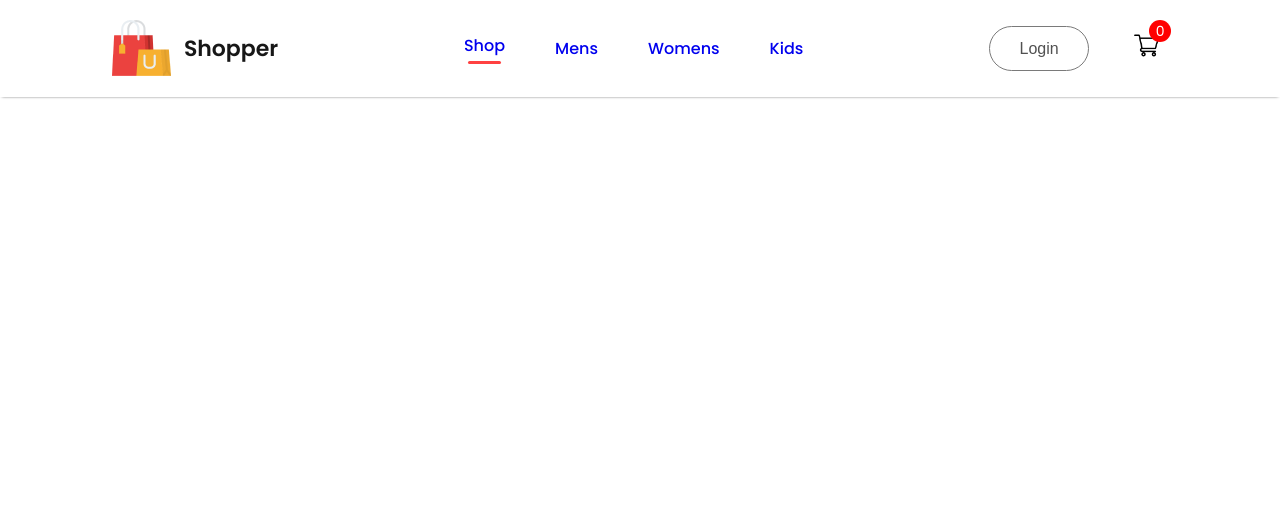
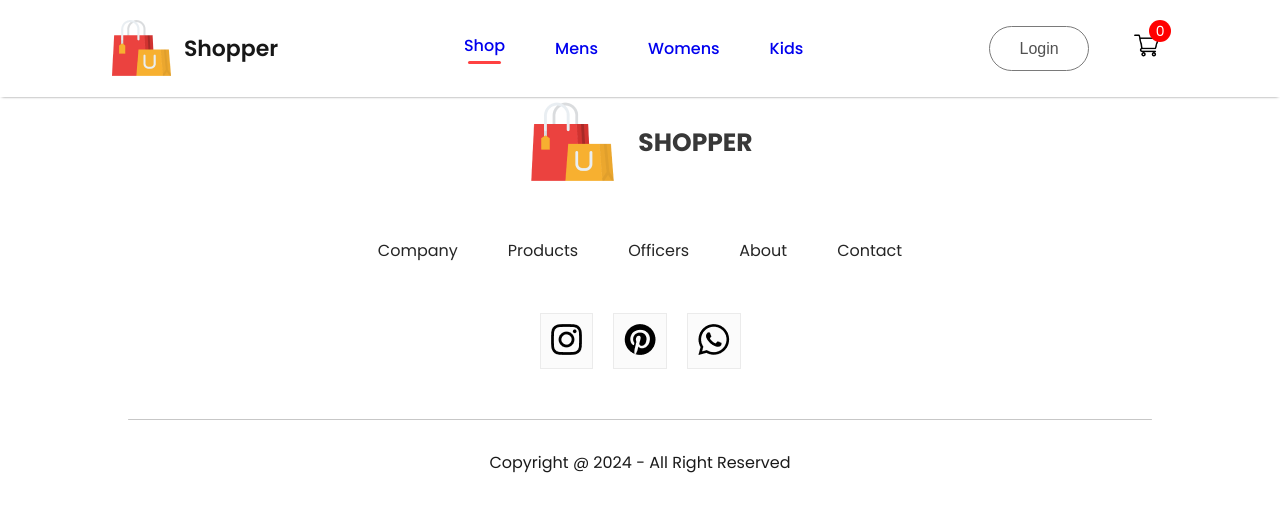
Before and after one commit to pawanrajora143/E-commerce-project, a React (Create React App) app: page /login in a window 1280 px wide. Shown: the top 512 px of the page. Built offline with nearby package versions, Linux system fonts and the light colour scheme.

Commit message:
add footer

```diff
--- a/src/App.js
+++ b/src/App.js
@@ -7,6 +7,7 @@ import ShopCategory from './Pages/ShopCategory';
 import Product from './Pages/Product';
 import Cart from './Pages/Cart';
 import LoginSignUp from './Pages/LoginSignUp';
+import Footer from './Components/Footer/Footer';
 
 function App() {
   return (
@@ -26,7 +27,7 @@ function App() {
         <Route path='/cart' element={<Cart/>} />
         <Route path='/login' element={<LoginSignUp/>} />
       </Routes>
-
+<Footer/>
       </BrowserRouter>
 
     </div>
--- a/src/Components/Assets/new_collections.js
+++ b/src/Components/Assets/new_collections.js
@@ -6,6 +6,7 @@ import p5_img from "./product_15.png";
 import p6_img from "./product_2.png";
 import p7_img from "./product_17.png";
 import p8_img from "./product_28.png";
+import p11_img from "./product_22.png";
 
 let new_collections = [
   {
@@ -64,6 +65,13 @@ let new_collections = [
     new_price: 100.0,
     old_price: 150.0,
   },
+  {
+    id: 21,
+    name: "Boys White Jacket ",
+    image: p11_img,
+    new_price: 100.0,
+    old_price: 150.0,
+  },
 ];
 
 export default new_collections;
--- /dev/null
+++ b/src/Components/Footer/Footer.css
@@ -0,0 +1,68 @@
+
+
+.footer{
+    display: flex;
+    flex-direction: column;
+    justify-content: center;
+    align-items: center;
+    gap: 50px;
+}
+
+.footer-logo{
+    display: flex;
+    align-items: center;
+    gap: 20px;
+   width: 50px;
+   justify-content: center;
+}
+
+.footer-logo p{
+    color: #383838;
+    font-size: 25px;
+    font-weight: 700;
+}
+
+.footer-links{
+    display: flex;
+    list-style: none;
+    gap: 50px;
+    color: #252525;
+    font-size: 16px;
+}
+.footer-links li{
+  cursor: pointer;
+}
+.footer-social-icon{
+  display: flex;
+  gap: 20px;
+  cursor: pointer;
+
+}
+
+.footer-icon-container{
+    padding: 10px;
+    padding-bottom: 6px;
+    background: #fbfbfb;
+    border: 1px solid #ebebeb;
+
+}
+
+.footer-copyright{
+    display: flex;
+    flex-direction: column;
+    align-items: center;
+    gap: 30px;
+    width: 100%;
+    margin-bottom:30px;
+    color: #1a1a1a;
+    font-size: 16px;
+}
+
+.footer-copyright hr{
+    width: 80%;
+    border: none;
+    border-radius: 10px;
+    height: 1px;
+    background: #c7c7c7;
+
+}
--- /dev/null
+++ b/src/Components/Footer/Footer.jsx
@@ -0,0 +1,42 @@
+import React from 'react'
+import "./Footer.css"
+import footer_logo from "../Assets/logo_big.png"
+import instagram_icon from "../Assets/instagram_icon.png"
+import pinterst_icon from "../Assets/pintester_icon.png"
+import whatsapp_icon from "../Assets/whatsapp_icon.png"
+const Footer = () => {
+  return (
+    <div className='footer'>
+        <div className="footer-logo">
+            <img src={footer_logo} alt="" />
+            <p>SHOPPER</p>
+        </div>
+        <ul className="footer-links">
+            <li>Company</li>
+            <li>Products</li>
+            <li>Officers</li>
+            <li>About</li>
+            <li>Contact</li>
+        </ul>
+
+        <div className="footer-social-icon">
+            <div className="footer-icon-container">
+                <img src={instagram_icon} alt="" />
+            </div>
+            <div className="footer-icon-container">
+                <img src={pinterst_icon} alt="" />
+            </div>
+            <div className="footer-icon-container">
+                <img src={whatsapp_icon} alt="" />
+            </div>
+        </div>
+        <div className="footer-copyright">
+            <hr />
+            <p>Copyright @ 2024 - All Right Reserved</p>
+        </div>
+
+    </div>
+  )
+}
+
+export default Footer
--- a/src/Components/Hero/Hero.css
+++ b/src/Components/Hero/Hero.css
@@ -59,7 +59,7 @@ font-weight: 500;
     display: flex;
     align-items: center;
     justify-content: center;
-    background-color: #ff4141;
+
 }
 
 .hero-right img{
--- a/src/Components/NewCollection/NewCollection.css
+++ b/src/Components/NewCollection/NewCollection.css
@@ -4,8 +4,9 @@
     flex-direction: column;
     align-items: center;
     gap: 10px;
-    height: 90vh;
+    /* height: 90vh; */
     padding: 50px 0px;
+    margin-bottom: 100px;
 }
 
 .new-collections h1{
--- /dev/null
+++ b/src/Components/NewLatter/NewLatter.css
@@ -0,0 +1,60 @@
+
+
+.newslatter{
+    width: 65%;
+    height: 40vh;
+    flex-direction: column;
+    align-content: center;
+    justify-content: center;
+    margin: auto;
+    padding: 0px 100px;
+    margin-bottom: 150px;
+    background: linear-gradient(180deg, #fde1ff, #e1ffea22 60%);
+    gap: 30px;
+}
+
+.newslatter h1{
+    color: #454545;
+    font-size:40px;
+    font-weight: 500;
+
+}
+.newslatter p{
+    color: #454545;
+    font-size:16px;
+    font-weight: 500;
+    margin-top: 20px;
+    margin-bottom: 30px;
+    text-align: center;
+}
+.newslatter div{
+    display: flex;
+    align-items: center;
+    justify-content: center;
+    background: white;
+    width: 700px;
+    height: 70px;
+    border-radius: 80px;
+    border: 1px solid #e3e3e3;
+}
+
+.newslatter input{
+   width: 500px;
+   margin-left: 30px;
+   border: none;
+   outline: none;
+   color: #616161;
+   font-family: poppins;
+   font-size: 16px;
+}
+.newslatter div button{
+width:210px;
+height: 70px;
+border-radius: 80px;
+background: black;
+color: white;
+font-size: 16px;
+cursor: pointer;
+border: none;
+
+}
--- /dev/null
+++ b/src/Components/NewLatter/NewLatter.jsx
@@ -0,0 +1,18 @@
+import React from 'react'
+import "./NewLatter.css"
+
+const NewLatter = () => {
+  return (
+    <div className='newslatter'>
+        <h1>Get Exclusive Offers On Your Email</h1>
+        <p>Subsribe To Our Newlatter and stay updated</p>
+        <div>
+            <input type="email" name="" id="" placeholder='Your Email Id' />
+            <button>Subscribe</button>
+        </div>
+
+    </div>
+  )
+}
+
+export default NewLatter
--- a/src/Pages/Shop.jsx
+++ b/src/Pages/Shop.jsx
@@ -5,6 +5,7 @@ import Hero from '../Components/Hero/Hero'
 import Popular from '../Components/Popular/Popular'
 import Offers from '../Components/Offers/Offers'
 import NewCollection from '../Components/NewCollection/NewCollection'
+import NewLatter from '../Components/NewLatter/NewLatter'
 
 const Shop = () => {
   return (
@@ -13,6 +14,7 @@ const Shop = () => {
       <Popular/>
       <Offers/>
       <NewCollection/>
+      <NewLatter/>
     </div>
   )
 }
```
